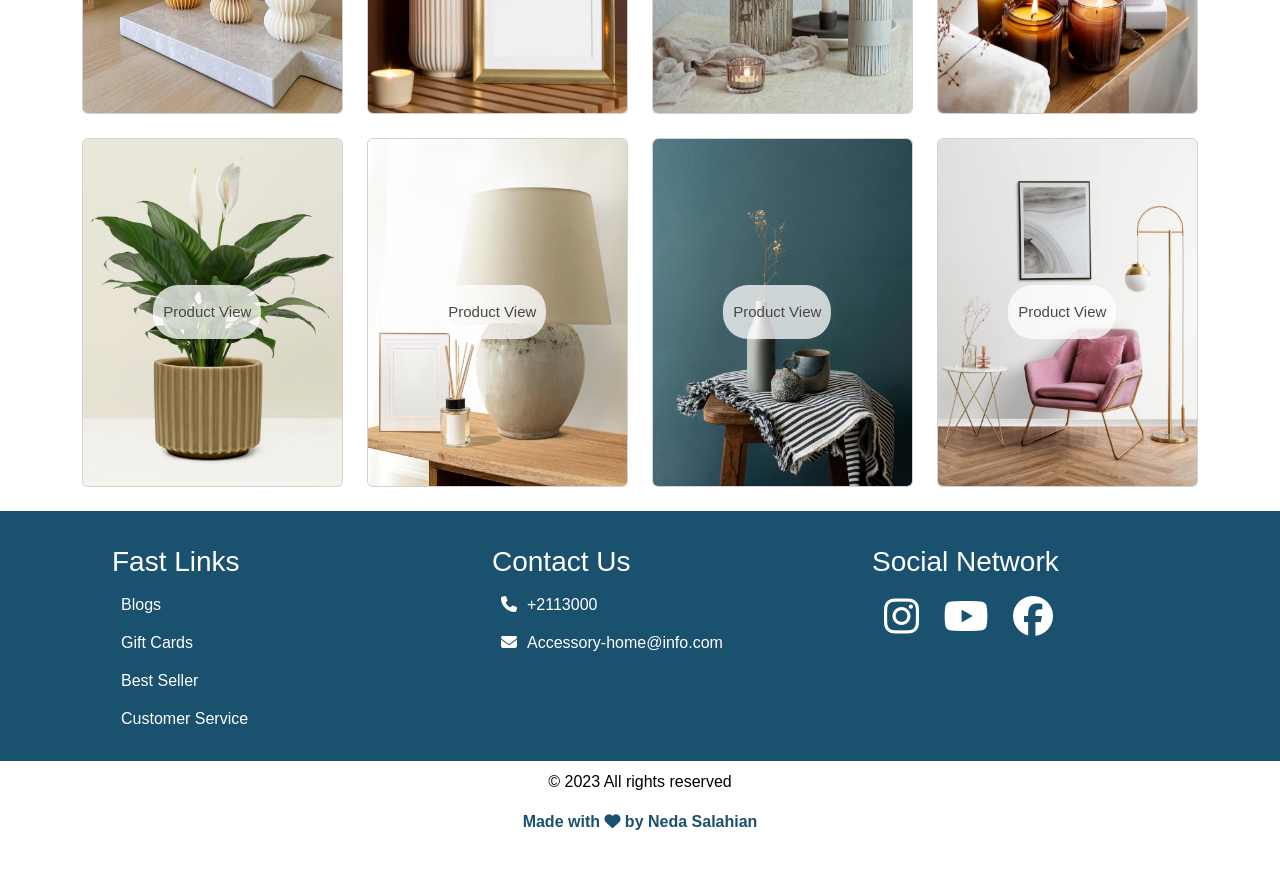
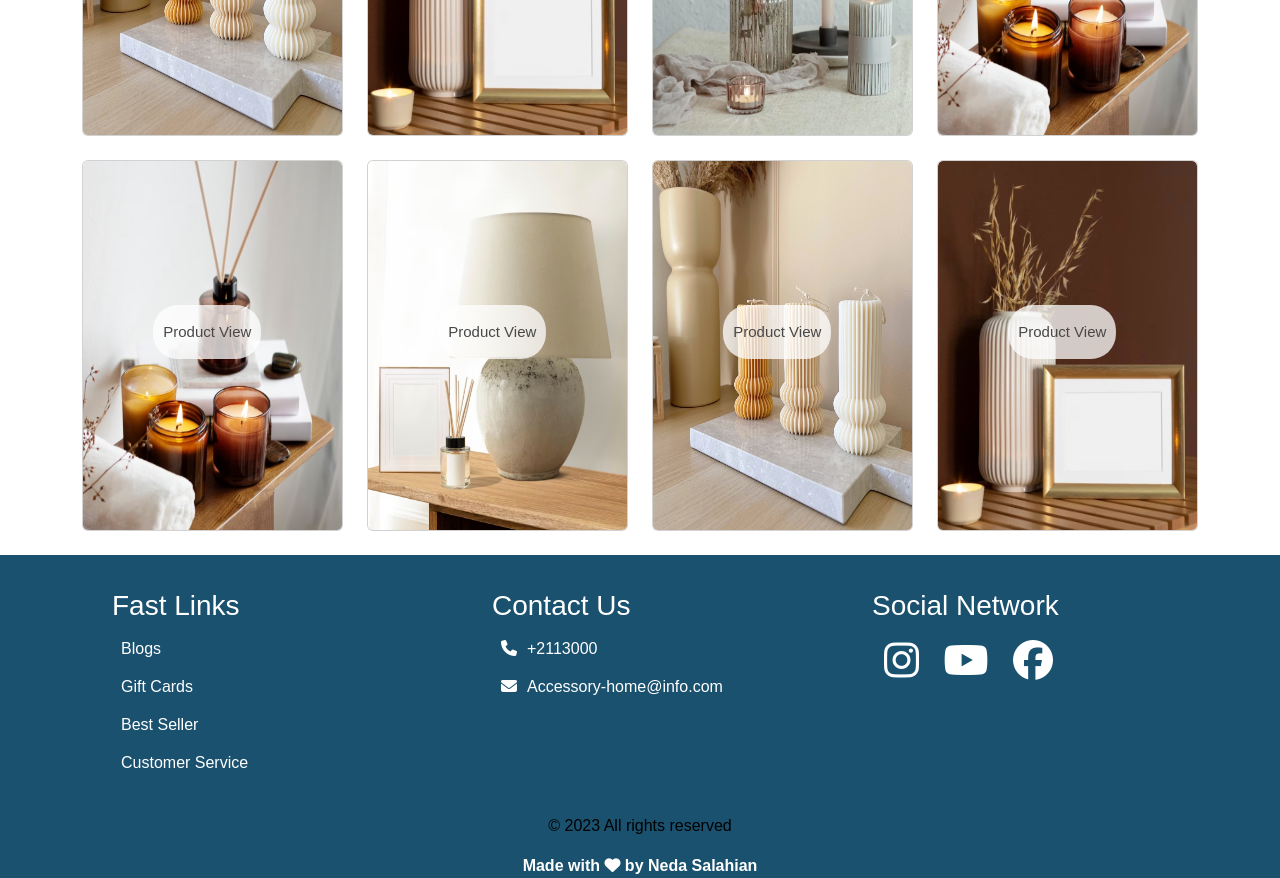
Before and after one commit to Neda-Salahian/Shopping, a website: page index.html in a window 1280 px wide. Shown: the part 1680-2558 px from the top of the page. Before the commit the page ends 2514 px from the top, so only its background shows below. Drawn offline with nearby package versions, Linux system fonts and the light colour scheme; a web font is replaced by a local one.

Commit message:
add change

```diff
--- a/index.html
+++ b/index.html
@@ -369,7 +369,7 @@
                     <div class="col-lg-3 col-md-4 col-sm-12">
                         <div class="card">
                           <div class="image-container img-index">
-                            <img src="img/product-5.jpg" class="card-img-top img-fluid" alt="...">
+                            <img src="img/product-4.jpg" class="card-img-top img-fluid" alt="...">
                             <div class="card-body-overlay">
                               <h5 class="card-title">Aesthetic peony candles</h5>
                               <p class="card-text">This is a longer card with supporting text below as a natural lead-in to additional content. This content is a little bit longer.</p>
@@ -401,7 +401,7 @@
                     <div class="col-lg-3 col-md-4 col-sm-12">
                         <div class="card">
                           <div class="image-container img-index">
-                            <img src="img/product-7.jpg" class="card-img-top img-fluid" alt="...">
+                            <img src="img/recommend-3.jpg" class="card-img-top img-fluid" alt="...">
                             <div class="card-body-overlay">
                               <h5 class="card-title">Aesthetic peony candles</h5>
                               <p class="card-text">This is a longer card with supporting text below as a natural lead-in to additional content. This content is a little bit longer.</p>
@@ -417,7 +417,7 @@
                     <div class="col-lg-3 col-md-4 col-sm-12">
                         <div class="card">
                           <div class="image-container img-index">
-                            <img src="img/product-8.jpg" class="card-img-top img-fluid" alt="...">
+                            <img src="img/product-1.jpg" class="card-img-top img-fluid" alt="...">
                             <div class="card-body-overlay">
                               <h5 class="card-title">Aesthetic peony candles</h5>
                               <p class="card-text">This is a longer card with supporting text below as a natural lead-in to additional content. This content is a little bit longer.</p>
@@ -466,7 +466,7 @@
             <div class="row foot">
                 <div class="col-12 foot-child">
                     <div class="row">
-                        <div class="col-lg-4 col-md-6 col-sm-12 fast-link">
+                        <div class="col-lg-4 col-md-4 col-sm-12 fast-link">
                           <h3>Fast Links</h3>
                           <ul>
                               <li><a href="">Blogs</a></li>
@@ -475,14 +475,14 @@
                               <li><a href="">Customer Service</a></li>
                           </ul>
                         </div>
-                        <div class="col-lg-4 col-md-6 col-sm-12 contact-us">
+                        <div class="col-lg-4 col-md-4 col-sm-12 contact-us">
                             <h3>Contact Us</h3>
                             <ul>
                                 <li><i class="fa-solid fa-phone"></i>+2113000</li>
                                 <li><i class="fa-solid fa-envelope"></i><a href="mailto:Accessory-home@info.com">Accessory-home@info.com</a></li>
                             </ul>
                         </div>
-                        <div class="col-lg-4 col-md-6 col-sm-12 social">
+                        <div class="col-lg-4 col-md-4 col-sm-12 social">
                             <h3>Social Network</h3>
                             <ul>
                                 <li><i class="fa-brands fa-instagram"></i></li>
--- a/scss/styles.scss
+++ b/scss/styles.scss
@@ -134,7 +134,10 @@ main {
       .img-index {
         position: relative;
         .card-img-top {
-            height: 347px;
+            min-height: 369px;
+            width: auto;
+            display: block;
+            margin: 0 auto;
         }
       }
 
@@ -294,7 +297,7 @@ footer {
     }
     background-color: #1A516F;
     color: #ffffff;
-    height: 250px;
+    // height: 250px;
     .fast-link{
         ul li a{
             @include a-link(none,#ffffff);
@@ -345,7 +348,7 @@ footer {
         color: #000000;
           }
           a{
-            @include a-link(none,$color-primary );
+            @include a-link(none,#ffffff );
           }
     }
 
```
Also changed, not shown: css/styles.css, 2 other files.
